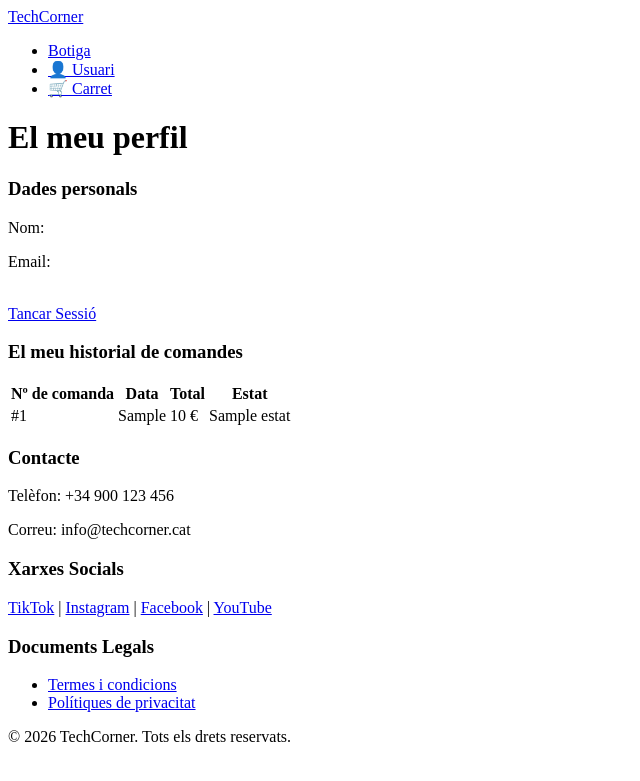
After one commit to alextrigueros/techcorner, a PHP site: template views/perfil_view.php in a window 1280 px wide. The commit adds this page. Shown: the top 781 px of the page, without its empty margins (0-640 px from the left). Run offline with PHP 8.4, Linux system fonts and the light colour scheme; the template is opened without the code that fills it: most values are stand-ins (such as "Sample title", 1, 10 or a date in 2020); data that the repository does not hold is empty.

Commit message:
logica perfil d'usuari

```diff
--- /dev/null
+++ b/views/perfil_view.php
@@ -0,0 +1,72 @@
+<!DOCTYPE html>
+<html lang="ca">
+<html>
+
+<head>
+    <meta charset="UTF-8">
+    <title>Perfil - TechCorner</title>
+    <link rel="stylesheet" href="assets/css/styles.css">
+</head>
+
+<body>
+    <?php include "views/header_view.php"; ?>
+
+    <div class="contenidor-perfil">
+        <h1>El meu perfil</h1>
+
+        <div class="dades-usuari">
+            <h3>Dades personals</h3>
+            <?php
+
+            $nom_complet = $usuari['nom'] . " " . $usuari['cognoms'];
+            $email = $usuari['email'];
+
+            echo "<p>Nom:</strong> $nom_complet</p>";
+            echo "<p>Email:</strong> $email</p>";
+            ?>
+            <br>
+            <a href="index.php?accio=logout">Tancar Sessió</a>
+        </div>
+
+        <div class="historial-comandes">
+            <h3>El meu historial de comandes</h3>
+
+            <?php
+            if (count($comandes) === 0) {
+                echo "<p>Encara no has fet cap comanda a TechCorner.</p>";
+            } else {
+                echo "<table>
+                    <thead>
+                        <tr>
+                            <th>Nº de comanda</th>
+                            <th>Data</th>
+                            <th>Total</th>
+                            <th>Estat</th>
+                        </tr>
+                    </thead>
+                    <tbody>";
+
+                foreach ($comandes as $c) {
+                    $id_comanda = $c['comanda_id'];
+                    $data = $c['data_comanda'];
+                    $total = $c['total'];
+                    $estat = ucfirst($c['estat']);
+
+                    echo "<tr>
+                        <td>#$id_comanda</td>
+                        <td>$data</td>
+                        <td>$total €</td>
+                        <td>$estat</td>
+                    </tr>";
+                }
+
+                echo "</tbody>
+                </table>";
+            }
+            ?>
+        </div>
+    </div>
+    <?php include "views/footer_view.php"; ?>
+</body>
+
+</html>
```
Also changed, not shown: controllers/perfil_controller.php (added, +18 -0 lines), index.php (+10 -0 lines), models/usuari.php (+18 -0 lines).
